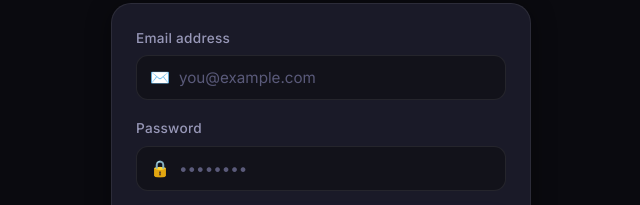
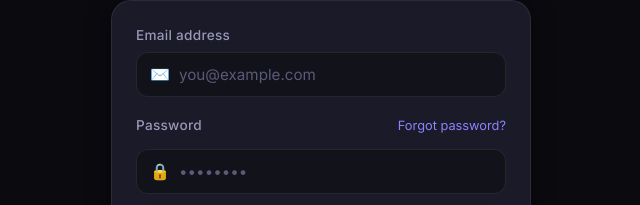
Before and after one commit to tommy0914/church-attendance, a Next.js app: page /login in a window 1280 px wide. Shown: the part 298-503 px from the top of the page, without its empty margins (319-959 px from the left). Built offline with nearby package versions, Linux system fonts and the light colour scheme.

Commit message:
Feat: Complete password reset flow with request and reset pages

```diff
--- a/app/login/page.tsx
+++ b/app/login/page.tsx
@@ -90,7 +90,12 @@ function LoginForm() {
             </div>
 
             <div className="form-group">
-              <label className="form-label">Password</label>
+              <div style={{ display: 'flex', justifyContent: 'space-between', alignItems: 'center', marginBottom: 6 }}>
+                <label className="form-label" style={{ marginBottom: 0 }}>Password</label>
+                <Link href="/forgot-password" style={{ fontSize: '0.8rem', color: 'var(--accent-light)', textDecoration: 'none' }}>
+                  Forgot password?
+                </Link>
+              </div>
               <div className="form-input-icon">
                 <span className="icon">🔒</span>
                 <input
```
